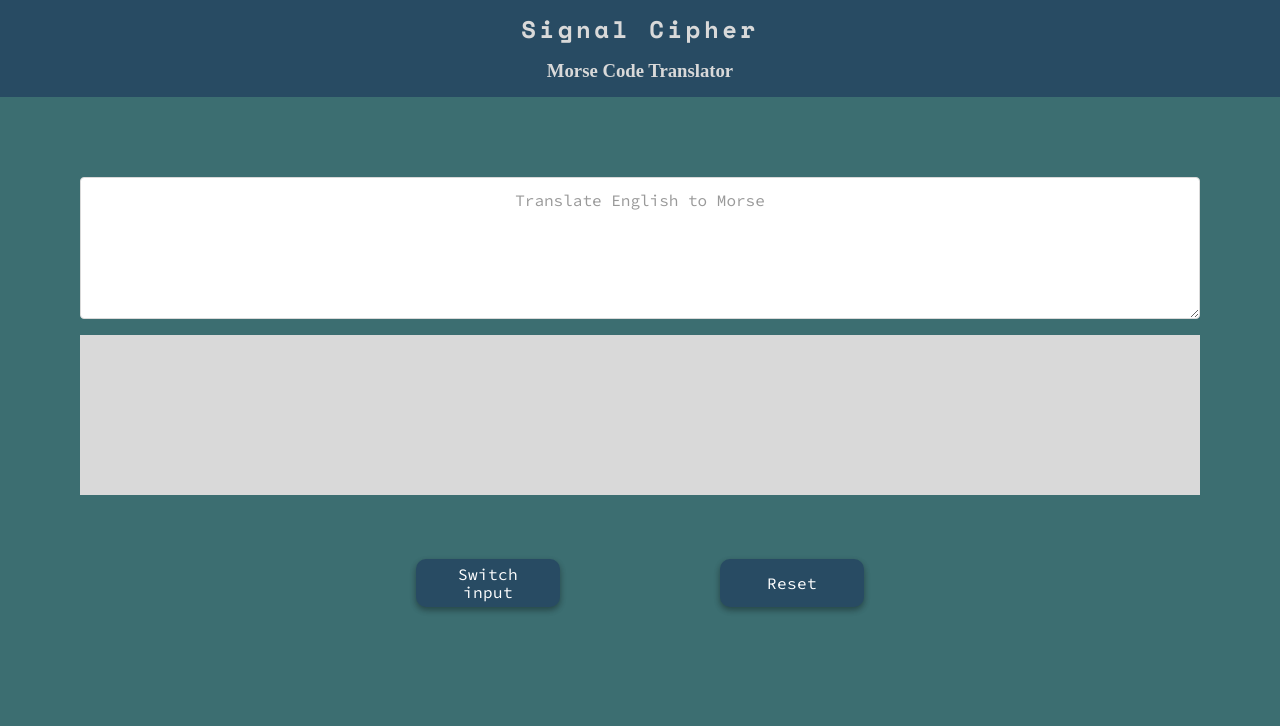
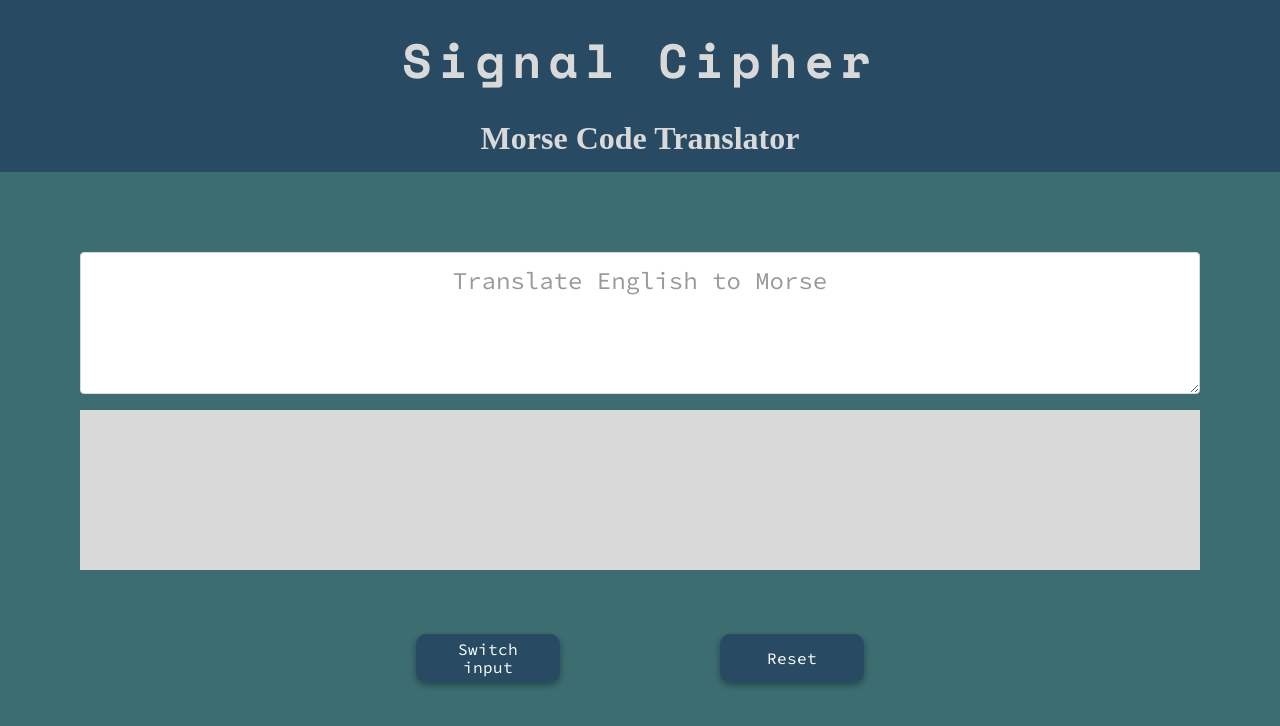
Before and after one commit to staceyjf/signalCipher, a website with bundled scripts: page index.html in a window 1280 px wide. Built offline with nearby package versions, Linux system fonts and the light colour scheme.

Commit message:
additional media queries

```diff
--- a/js/scripts.js
+++ b/js/scripts.js
@@ -32,6 +32,7 @@ inputText.addEventListener("input", (event) => {
   const currentMode = event.target.dataset.inputType;
   let outputText = "";
 
+  try {
     if (currentMode === "toMorse") {
       outputText = inputText.value
         .split("")
@@ -44,4 +45,9 @@ inputText.addEventListener("input", (event) => {
         .join("");
     }
     decodedOutputElement.textContent = outputText;
+  } catch (error) {
+    console.error("ERROR: " + error.message);
+    decodedOutputElement.textContent =
+      "There has been an error - please try again";
+  }
 });
--- a/scss/_elements/translator.scss
+++ b/scss/_elements/translator.scss
@@ -57,6 +57,7 @@
       &::placeholder {
         text-align: center;
         color: #999; // Change the placeholder text color
+        font-size: 1.5em;
       }
     }
 
--- a/scss/style.scss
+++ b/scss/style.scss
@@ -2,7 +2,7 @@
 @use "./_partials/normalisation";
 @use "./_partials/helpers";
 @use "./_partials/brand-variables" as bv;
-@use "./_partials/queries" as q;
+@use "./_partials/queries";
 
 // elements
 @use "./_elements/translator.scss";
@@ -31,6 +31,33 @@ header {
     @include bv.font--primary(900);
     font-size: 1.5em;
   }
+
+  @include queries.tablet {
+    h1 {
+      font-size: 2em;
+    }
+    h3 {
+      font-size: 1.5em;
+    }
+  }
+
+  @include queries.laptop {
+    h1 {
+      font-size: 2em;
+    }
+    h3 {
+      font-size: 1.5em;
+    }
+  }
+
+  @include queries.desktop {
+    h1 {
+      font-size: 3em;
+    }
+    h3 {
+      font-size: 2em;
+    }
+  }
 }
 
 main {
```
Also changed, not shown: scss/style.css, 1 other file. Lines whose indentation alone changed are shown as unchanged.
